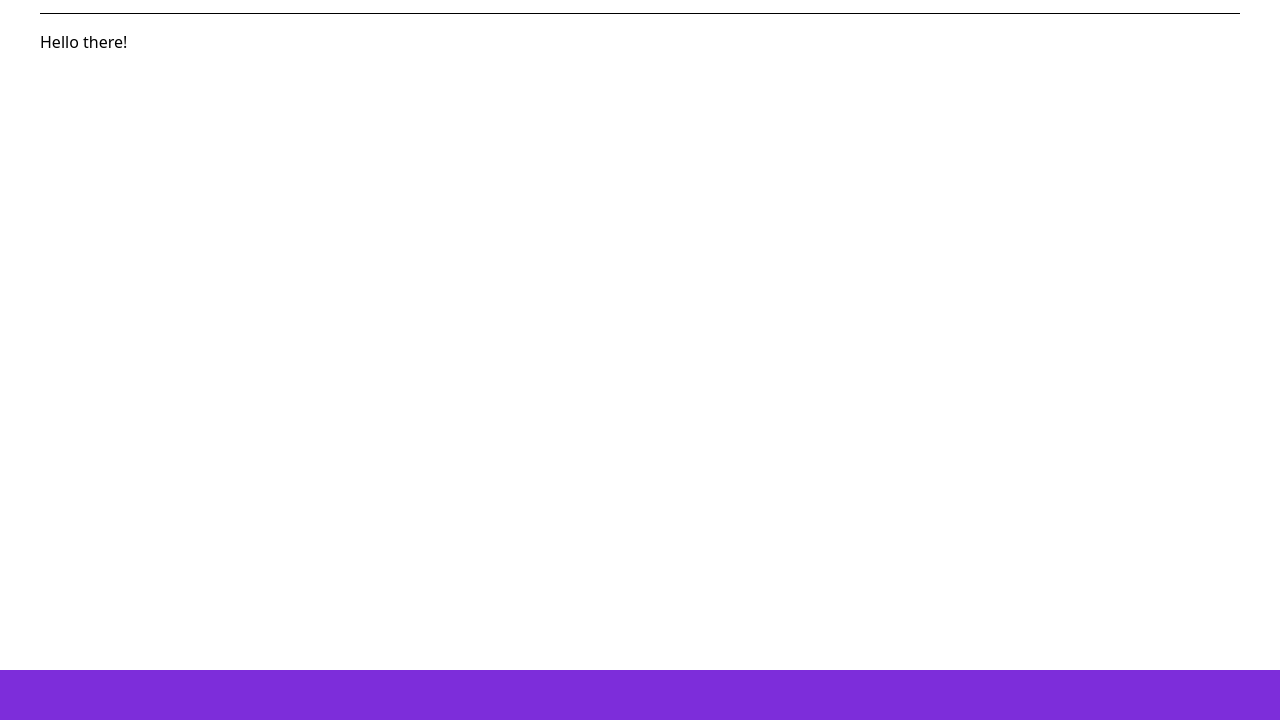
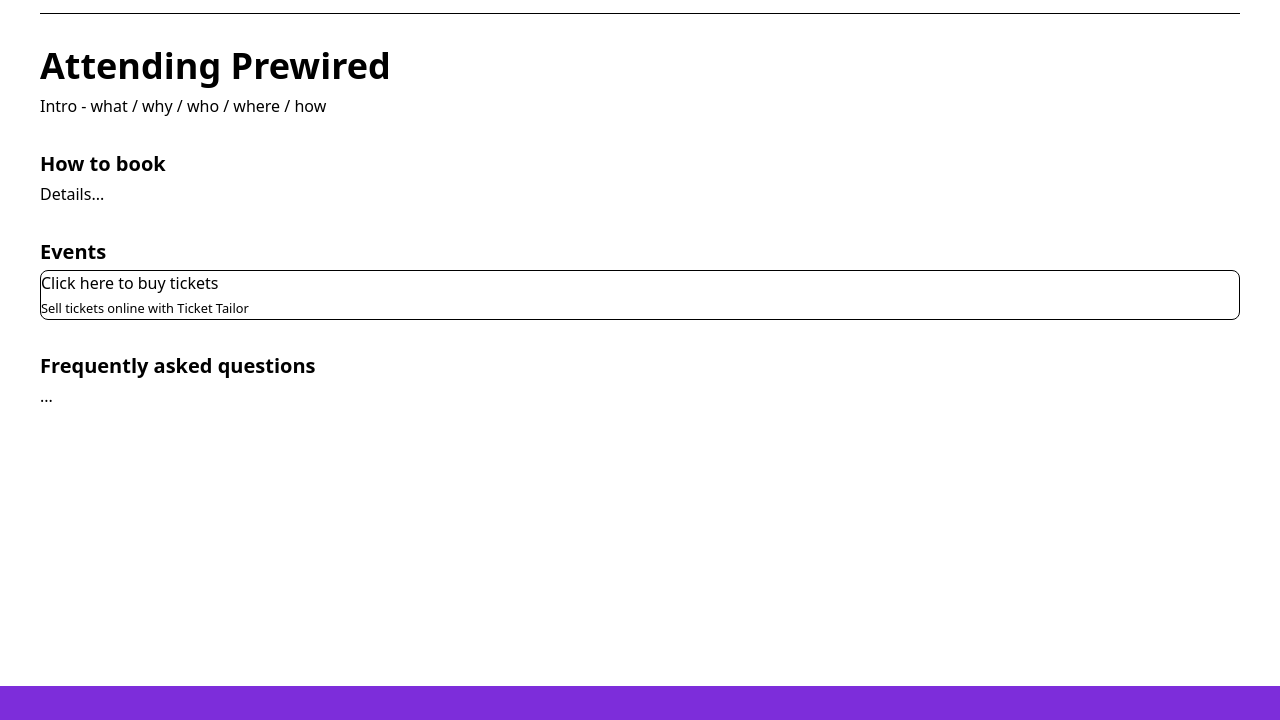
Before and after one commit to prewired/prewired.github.io, an Astro site: page /attending in a window 1280 px wide. Shown: the part 80-800 px from the top of the page. Built offline with nearby package versions, Linux system fonts and the light colour scheme; Astro itself is replaced by a stand-in of ours; a script that the page names is missing.

Commit message:
TicketTailor widget

```diff
--- a/src/layouts/BaseLayout.astro
+++ b/src/layouts/BaseLayout.astro
@@ -33,7 +33,7 @@ const navItems = [
 	</head>
 	<body>
 		<header class="w-full max-w-[1200px] mx-auto">
-			<nav class="mb-4 py-4 w-full flex items-center border-b border-b-black">
+			<nav class="mb-8 py-4 w-full flex items-center border-b border-b-black">
 				<a href="/" class="mr-auto">
 					<Image
 						src={prewiredLogoText}
@@ -61,4 +61,12 @@ const navItems = [
 	::selection {
 		@apply bg-blue-700 text-white;
 	}
+
+	h1 {
+		@apply mb-2 font-bold text-4xl;
+	}
+
+	h2 {
+		@apply mt-8 mb-1 font-semibold text-xl;
+	}
 </style>
--- a/src/pages/attending.astro
+++ b/src/pages/attending.astro
@@ -3,5 +3,52 @@ import PageLayout from "@layouts/PageLayout.astro";
 ---
 
 <PageLayout title="Attending">
-	<h1 class="">Hello there!</h1>
+	<h1>Attending Prewired</h1>
+	<p>
+		Intro - what / why / who / where / how
+	</p>
+
+	<h2>How to book</h2>
+	<p>
+		Details...
+	</p>
+
+	<h2>Events</h2>
+	<div class="border border-black rounded-lg">
+		<!-- Ticket Tailor Widget -->
+		<div class="tt-widget">
+			<div class="tt-widget-fallback">
+				<p>
+					<a href="https://www.tickettailor.com/all-tickets/prewired/?ref=website_widget&show_search_filter=true&show_date_filter=true"
+						target="_blank"
+					>
+						Click here to buy tickets
+					</a>
+					<br />
+					<small>
+						<a href="https://www.tickettailor.com?rf=wdg_186493"
+							class="tt-widget-powered"
+						>
+							Sell tickets online with Ticket Tailor
+						</a>
+					</small>
+				</p>
+			</div>
+			<script
+				is:inline
+				src="https://cdn.tickettailor.com/js/widgets/min/widget.js"
+				data-url="https://www.tickettailor.com/all-tickets/prewired/?ref=website_widget&show_search_filter=true&show_date_filter=true"
+				data-type="inline"
+				data-inline-minimal="true"
+				data-inline-show-logo="false"
+				data-inline-bg-fill="false"
+				data-inline-inherit-ref-from-url-param=""
+				data-inline-ref="website_widget">
+			</script>
+		</div>
+		<!-- End of Ticket Tailor Widget -->
+	</div>
+
+	<h2>Frequently asked questions</h2>
+	<p>...</p>
 </PageLayout>
```
